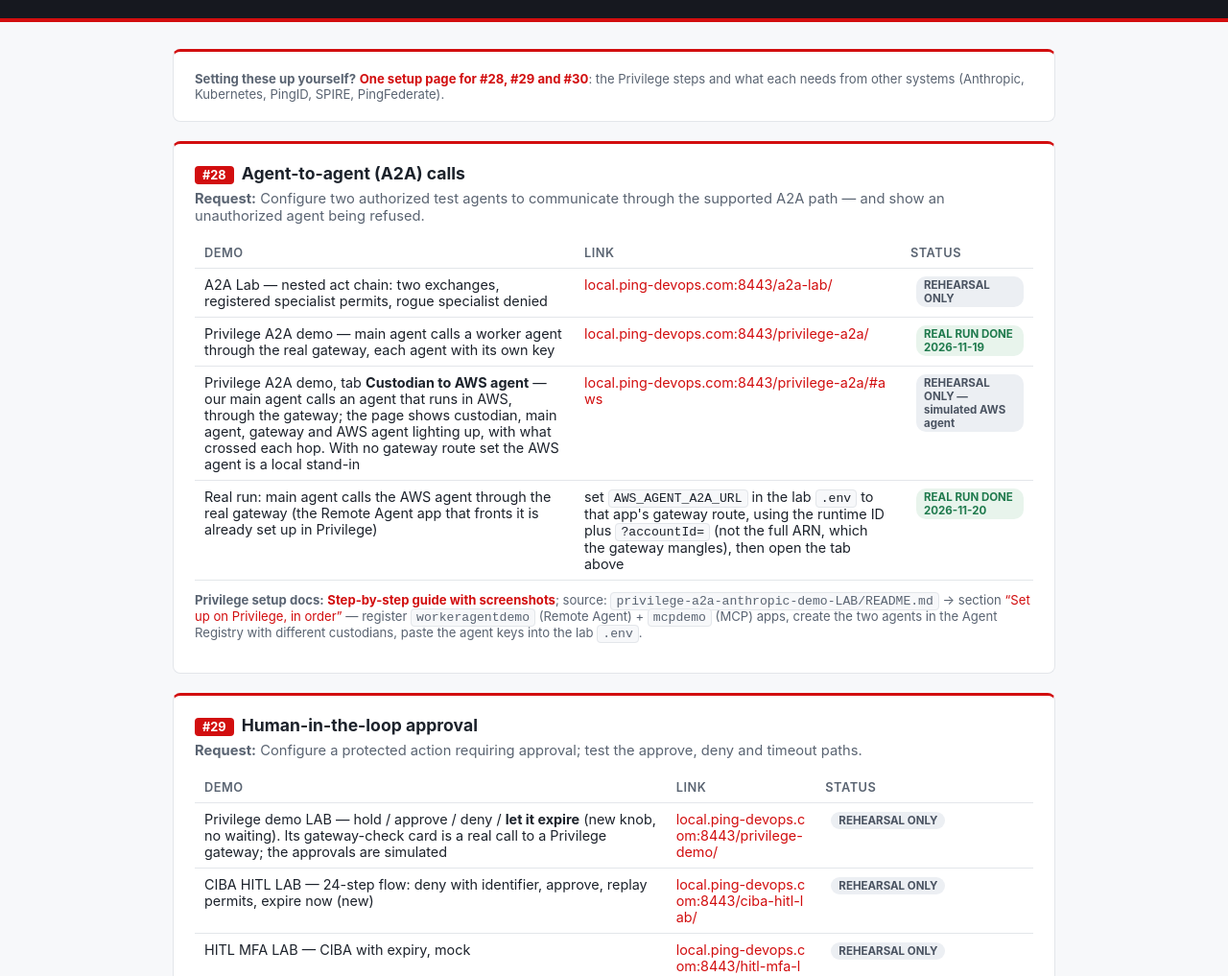
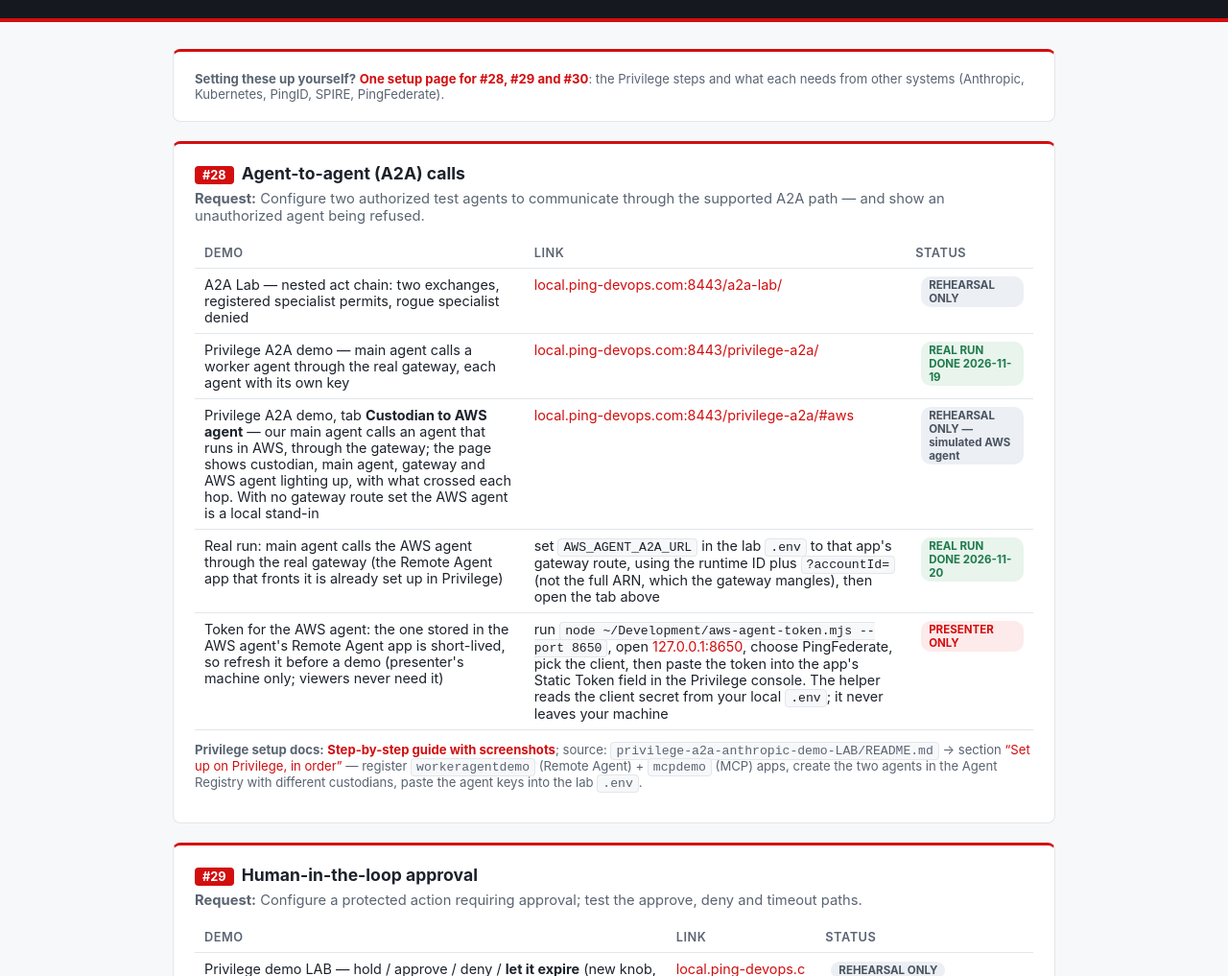
Before and after one commit to curtismu7/nyl-demo-starter, a plain HTML site: page index.html in a window 1280 px wide. Shown: the part 83-1100 px from the top of the page at 96% size. Drawn offline with Linux system fonts and the light colour scheme.

Commit message:
AWS agent: show the token helper on the page (presenter-only row with a stable local address)

```diff
--- a/index.html
+++ b/index.html
@@ -66,6 +66,11 @@
         <td>Real run: main agent calls the AWS agent through the real gateway (the Remote Agent app that fronts it is already set up in Privilege)</td>
         <td>set <code>AWS_AGENT_A2A_URL</code> in the lab <code>.env</code> to that app's gateway route, using the runtime ID plus <code>?accountId=</code> (not the full ARN, which the gateway mangles), then open the tab above</td>
         <td><span class="badge real">REAL RUN DONE 2026-11-20</span></td>
+      </tr>
+      <tr>
+        <td>Token for the AWS agent: the one stored in the AWS agent's Remote Agent app is short-lived, so refresh it before a demo (presenter's machine only; viewers never need it)</td>
+        <td>run <code>node ~/Development/aws-agent-token.mjs --port 8650</code>, open <a href="http://127.0.0.1:8650/" target="_blank" rel="noopener noreferrer">127.0.0.1:8650</a>, choose PingFederate, pick the client, then paste the token into the app's Static Token field in the Privilege console. The helper reads the client secret from your local <code>.env</code>; it never leaves your machine</td>
+        <td><span class="badge owner">PRESENTER ONLY</span></td>
       </tr>
     </table>
     <p class="note"><b>Privilege setup docs:</b> <a href="guides/28-a2a.html"><b>Step-by-step guide with screenshots</b></a>; source: <code>privilege-a2a-anthropic-demo-LAB/README.md</code> &rarr; section
```
